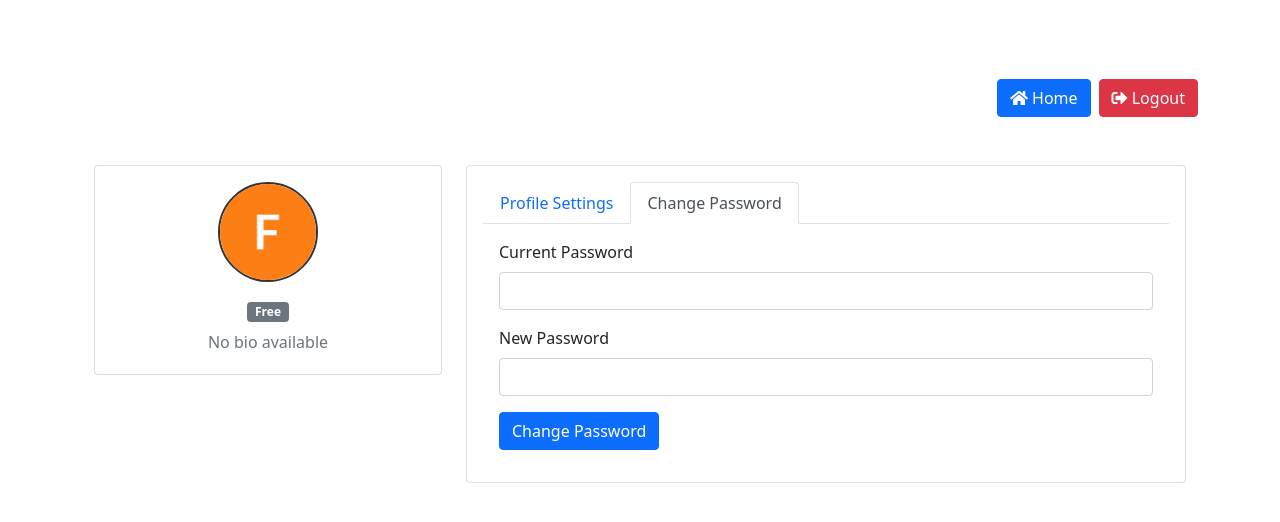
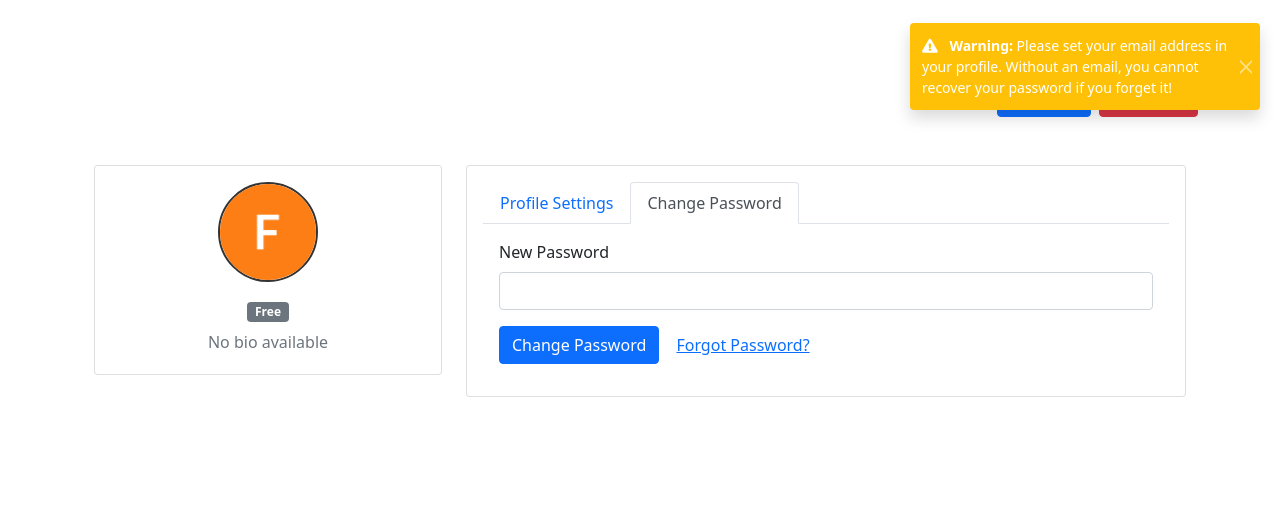
Before and after one commit to imvasifa/PITK1, a Flask app: template templates/dash.html in a window 1280 px wide, after a click on "Change Password". Shown: the part 57-579 px from the top of the page. Run offline with Flask 3, Linux system fonts and the light colour scheme; the template is opened without the code that fills it, so the values that code supplies are empty; parts of the project's set-up code (start-up, migrations or seed data) failed here and were passed over; some libraries are stand-ins or nearby versions.

Commit message:
feat: update session management and enhance user profile reset functionality with email warning and progress bar

```diff
--- a/app3.py
+++ b/app3.py
@@ -56,18 +56,18 @@ app = Flask(__name__, static_url_path='/static', static_folder='static')
 # Generate a secure secret key if not exists, or use environment variable
 app.secret_key = os.environ.get('FLASK_SECRET_KEY') or os.urandom(24).hex()
 
-# Configure session to expire after 7 minutes (420 seconds)
-app.config['PERMANENT_SESSION_LIFETIME'] = 420  # 7 minutes in seconds
+# Configure session to expire after 2 hours (7200 seconds)
+app.config['PERMANENT_SESSION_LIFETIME'] = 7200  # 2 hours in seconds
 app.config['SESSION_COOKIE_SECURE'] = False  # Set to True in production with HTTPS
 app.config['SESSION_COOKIE_HTTPONLY'] = True
 app.config['SESSION_COOKIE_SAMESITE'] = 'Lax'
-app.config['SESSION_REFRESH_EACH_REQUEST'] = False  # Don't refresh on each request
+app.config['SESSION_REFRESH_EACH_REQUEST'] = True  # Refresh session on each request
 
 # Configure Flask-Login
-app.config['REMEMBER_COOKIE_DURATION'] = 420  # 7 minutes in seconds
+app.config['REMEMBER_COOKIE_DURATION'] = 7200  # 2 hours in seconds
 app.config['REMEMBER_COOKIE_HTTPONLY'] = True
 app.config['REMEMBER_COOKIE_SECURE'] = False  # Set to True in production with HTTPS
-app.config['REMEMBER_COOKIE_REFRESH_EACH_REQUEST'] = False  # Don't refresh remember token
+app.config['REMEMBER_COOKIE_REFRESH_EACH_REQUEST'] = True  # Refresh remember token on each request
 
 # Initialize Bcrypt
 bcrypt = Bcrypt(app)
@@ -78,6 +78,10 @@ login_manager.init_app(app)
 
 login_manager.login_view = 'login'  # type: ignore
 
+@app.before_request
+def make_session_permanent():
+    if hasattr(current_user, 'is_authenticated') and current_user.is_authenticated:
+        session.permanent = True  # type: ignore[attr-defined]
 
 def get_user_data(user_id):
     """
@@ -2989,7 +2993,7 @@ def delete_user_condition(condition_id):
 @app.route('/reset-profile', methods=['POST'])
 @login_required
 def reset_profile():
-    """Reset user profile data to default values except username"""
+    """Reset user profile data to default values except username. Also delete the user's uploaded profile image if it exists."""
     try:
         # Get the current user ID
         user_id = current_user.id
@@ -3026,13 +3030,26 @@ def reset_profile():
         if 'profile' not in user_data['account']:
             user_data['account']['profile'] = {}
 
+        profile = user_data['account']['profile']
+        # Delete the user's uploaded photo if it exists
+        photo_path = profile.get('photo_path', '')
+        if photo_path and '/static/uploads/' in photo_path:
+            # Remove leading slash for os.path
+            file_path = photo_path.lstrip('/')
+            if os.path.exists(file_path):
+                try:
+                    os.remove(file_path)
+                    logger.info(f"Deleted user profile image: {file_path}")
+                except Exception as e:
+                    logger.error(f"Error deleting user profile image: {e}")
+
         # Get current username and premium status to preserve them
         current_username = user_data['account'].get('username', '')
         current_premium = user_data['account'].get('profile', {}).get('premium', 'no')
 
         # Reset profile fields to default values
         user_data['account']['profile'] = {
-            'name': current_username,  # Reset to username
+            'name': '',  # Reset to empty (not username)
             'email': '',  # Reset to empty
             'premium': current_premium,  # Preserve premium status
             'dob': '',  # Reset to empty
--- a/templates/dash.html
+++ b/templates/dash.html
@@ -143,16 +143,24 @@
             </div>
                         <div class="tab-pane fade" id="password" role="tabpanel" aria-labelledby="password-tab">
                 <div class="card-body">
+                    {% if profile.email == '' or not profile.email %}
+                    <div class="toast align-items-center text-white bg-warning border-0 show" id="emailWarningToast" role="alert" aria-live="assertive" aria-atomic="true" style="position: fixed; top: 80px; right: 20px; z-index: 2000; min-width: 300px;">
+                      <div class="d-flex">
+                        <div class="toast-body">
+                          <i class="fas fa-exclamation-triangle me-2"></i>
+                          <strong>Warning:</strong> Please set your email address in your profile. Without an email, you cannot recover your password if you forget it!
+                        </div>
+                        <button type="button" class="btn-close btn-close-white me-2 m-auto" data-bs-dismiss="toast" aria-label="Close"></button>
+                      </div>
+                    </div>
+                    {% endif %}
                                 <form method="POST" action="{{ url_for('dash') }}">
-                        <div class="mb-3">
-                            <label for="current_password" class="form-label">Current Password</label>
-                            <input type="password" class="form-control" id="current_password" name="current_password" required>
-                        </div>
                         <div class="mb-3">
                             <label for="new_password" class="form-label">New Password</label>
                             <input type="password" class="form-control" id="new_password" name="new_password" required>
                         </div>
                         <button type="submit" class="btn btn-primary">Change Password</button>
+                        <a href="#" id="forgotPasswordLink" class="btn btn-link">Forgot Password?</a>
                     </form>
                 </div>
             </div>
@@ -335,6 +343,28 @@ document.addEventListener('DOMContentLoaded', function() {
             loadingOverlay.style.display = 'flex';
         });
     }
+
+    // Toast warning for missing email
+    var email = "{{ profile.email|default('') }}";
+    if (!email) {
+        var toastEl = document.getElementById('emailWarningToast');
+        if (toastEl) {
+            var toast = new bootstrap.Toast(toastEl, { autohide: false });
+            toast.show();
+        }
+    }
+    // Forgot Password link handler
+    var forgotLink = document.getElementById('forgotPasswordLink');
+    if (forgotLink) {
+        forgotLink.addEventListener('click', function(e) {
+            e.preventDefault();
+            if (!email) {
+                alert('You must set your email address in your profile before you can reset your password.');
+            } else {
+                alert('A password reset link would be sent to your email (feature coming soon).');
+            }
+        });
+    }
 });
 </script>
 {% endblock %}
--- a/templates/includes/_navbar.html
+++ b/templates/includes/_navbar.html
@@ -25,6 +25,7 @@
                             {% set user_photo = url_for('static', filename='user_photos/default_free.png') %}
                         {% endif %}
                     {% endif %}
+                    <!-- DEBUG: user_photo = {{ user_photo }} -->
                     <a class="nav-link dropdown-toggle d-flex align-items-center" href="#" id="navbarDropdown" role="button" data-bs-toggle="dropdown" aria-expanded="false">
                         <img src="{{ user_photo }}" alt="Profile" width="36" height="36" class="rounded-circle me-2" style="object-fit: cover; border: 2px solid #fff;">
                         <span class="d-none d-lg-inline">{{ username }}</span>
```
Also changed, not shown: templates/index.html (+58 -2 lines), templates/login.html (+12 -3 lines), static/uploads/58e175ec-38dc-421e-8d57-79d2d5729cb6_profile.png (deleted), static/uploads/913fdb59-0c2a-45b4-be52-ebec4aa23005_profile.png (deleted), static/uploads/f2b2b2fa-ec28-42f4-ae39-ba6a17ea5f92_profile.png (added).
